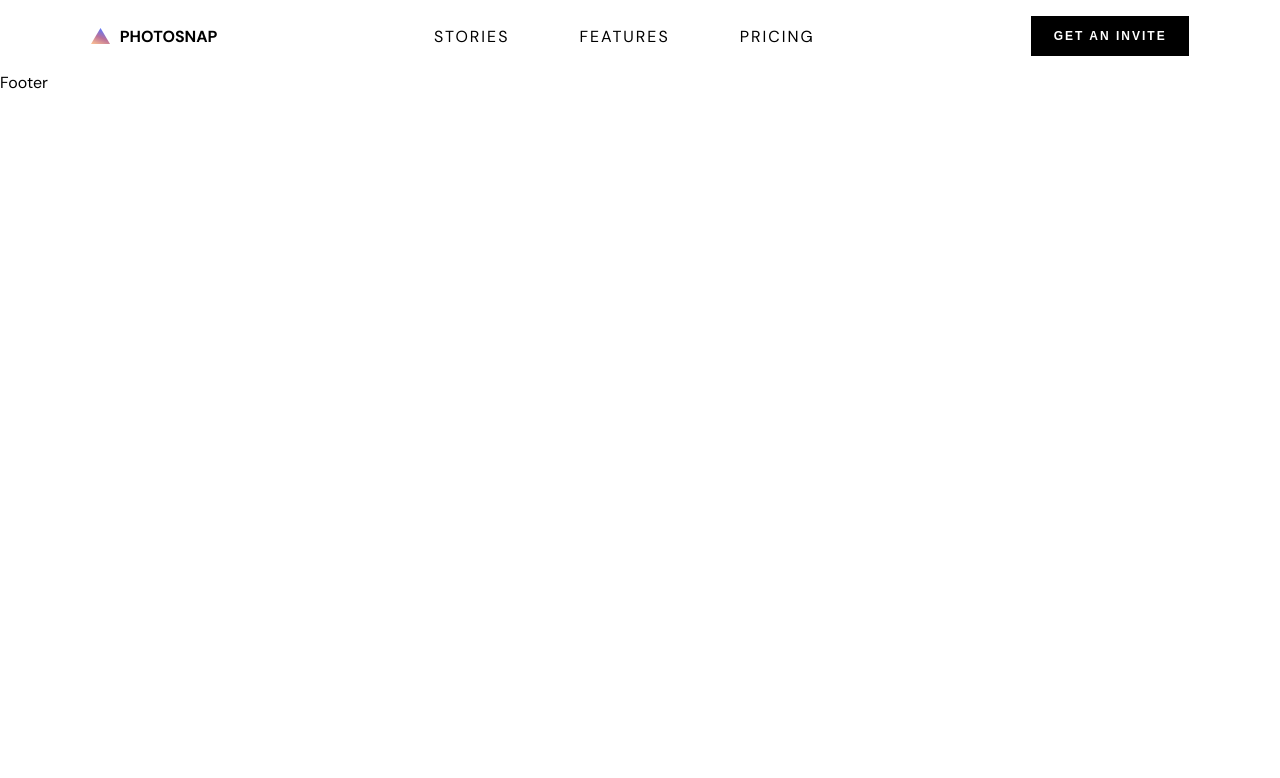
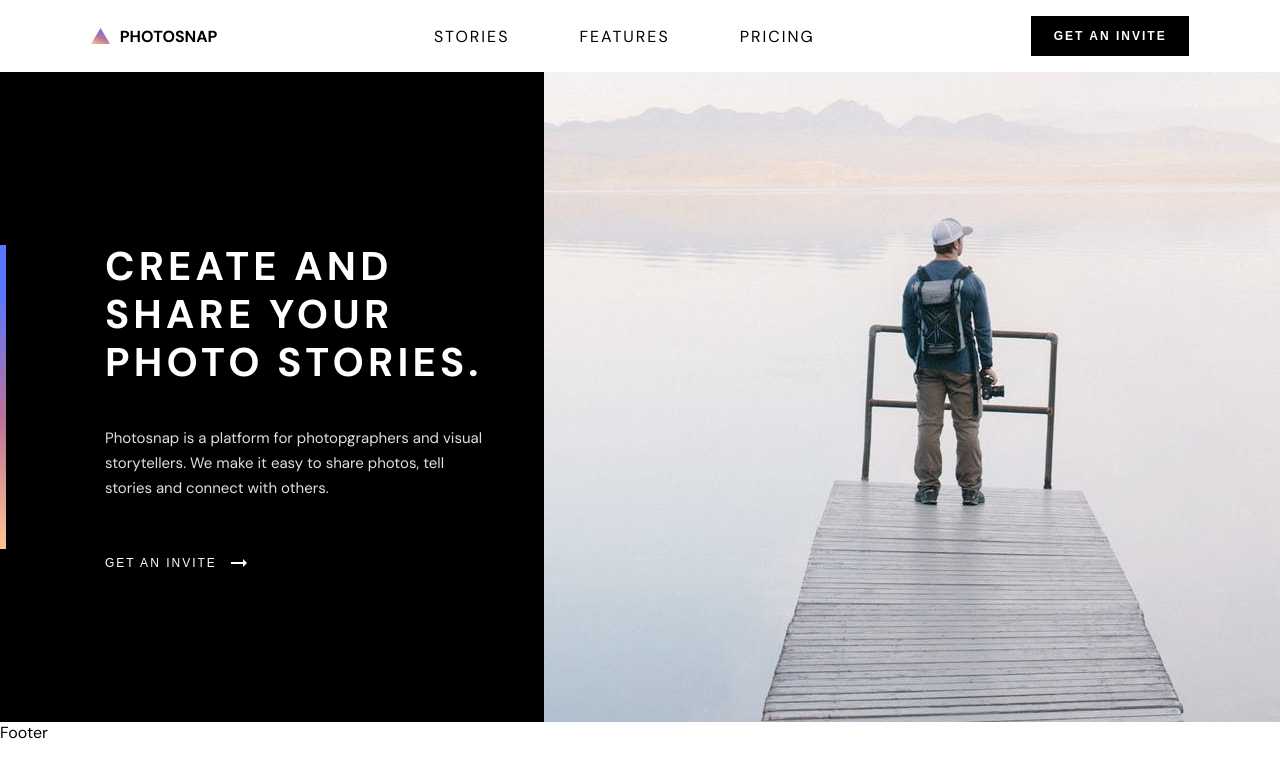
Before and after one commit to MattGri/photosnap-website, a React (Create React App) app: page /stories in a window 1280 px wide. Shown: the top 778 px of the page. Built offline with nearby package versions, Linux system fonts and the light colour scheme.

Commit message:
Added header in home

```diff
--- a/src/App.tsx
+++ b/src/App.tsx
@@ -13,11 +13,9 @@ function App() {
             <div className="App">
                 <Navigation />
                 <Routes>
-                    <Route path="/" element={<Home />} />
-
+                    <Route path="/stories" element={<Home />} />
                     <Route path='/features' element={<Features />} />
                     <Route path="/pricing" element={<Pricing />} />
-
                 </Routes>
                 <Footer />
             </div>
--- a/src/pages/Home.tsx
+++ b/src/pages/Home.tsx
@@ -1,8 +1,45 @@
-import React from 'react'
+import React from 'react';
+import '../styles/home.scss';
+import { styled } from '@mui/material/styles';
+import ArrowRightAltIcon from '@mui/icons-material/ArrowRightAlt';
 
 const Home = () => {
+
+
+  const CustomizedRightArrow = styled(ArrowRightAltIcon)`
+        color: #fff;
+        margin-Left: 10px;
+        cursor: pointer;
+    `;
+
   return (
-    <div>Home</div>
+    <>
+      <header className='wrapper'>
+        <div className='stories'>
+          <span className='line'></span>
+          <div className='container'>
+            <h1 className='title'>Create and
+              <br />
+              share your
+              <br />
+              photo stories.
+            </h1>
+            <p className='text'>
+              Photosnap is a platform for photopgraphers and visual
+              <br />
+              storytellers. We make it easy to share photos, tell
+              <br />
+              stories and connect with others.
+            </p>
+            <div className='inviteContainer'>
+              <button className='inviteButton'>get an invite</button>
+              <CustomizedRightArrow />
+            </div>
+          </div>
+        </div>
+        <div className='photoContainer'></div>
+      </header>
+    </>
   )
 }
 
--- a/src/styles/beta.scss
+++ b/src/styles/beta.scss
@@ -53,6 +53,7 @@
             border: none;
             background-color: transparent;
             transition: 2s;
+            letter-spacing: 2px;
 
             &:hover {
                 text-decoration: underline;
--- /dev/null
+++ b/src/styles/home.scss
@@ -0,0 +1,65 @@
+@import '../styles/variables.scss';
+
+
+.wrapper {
+    display: flex;
+
+    .stories {
+        background-color: $pureBlack;
+        padding: 170px 0px;
+        flex: 35%;
+        height: 650px;
+
+        .line {
+            position: absolute;
+            width: 6px;
+            height: 304px;
+            left: 0px;
+            top: 245px;
+
+            background: linear-gradient(26.57deg, #FFC593 0%, #BC7198 43.29%, #5A77FF 83.33%);
+        }
+
+        .container {
+            margin-left: 105px;
+
+            .title {
+                line-height: 48px;
+                letter-spacing: 4.17px;
+            }
+
+            .text {
+                line-height: 25px;
+                margin-bottom: 50px;
+
+            }
+
+            .inviteContainer {
+                display: flex;
+                // align-items: center;
+
+                .inviteButton {
+                    color: $pureWhite;
+                    cursor: pointer;
+                    text-transform: uppercase;
+                    font-size: 12px;
+                    border: none;
+                    background-color: transparent;
+                    transition: 2s;
+                    letter-spacing: 2px;
+
+                    &:hover {
+                        text-decoration: underline;
+                        transition: 2s;
+                    }
+                }
+            }
+        }
+    }
+
+    .photoContainer {
+        flex: 50%;
+        background-image: url("../create-and-share.jpg");
+        background-size: cover;
+    }
+}
```
Also changed, not shown: src/create-and-share.jpg (added).
